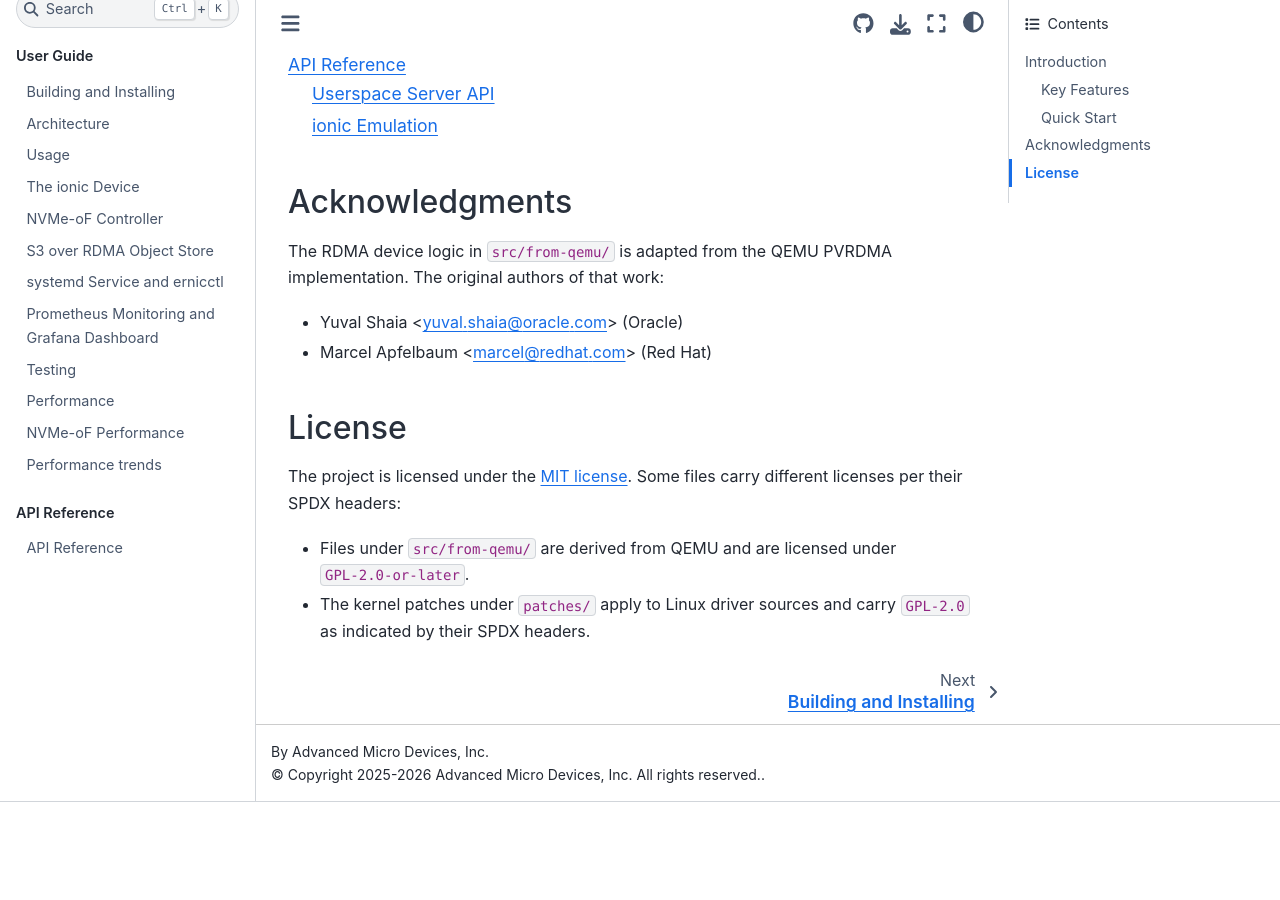
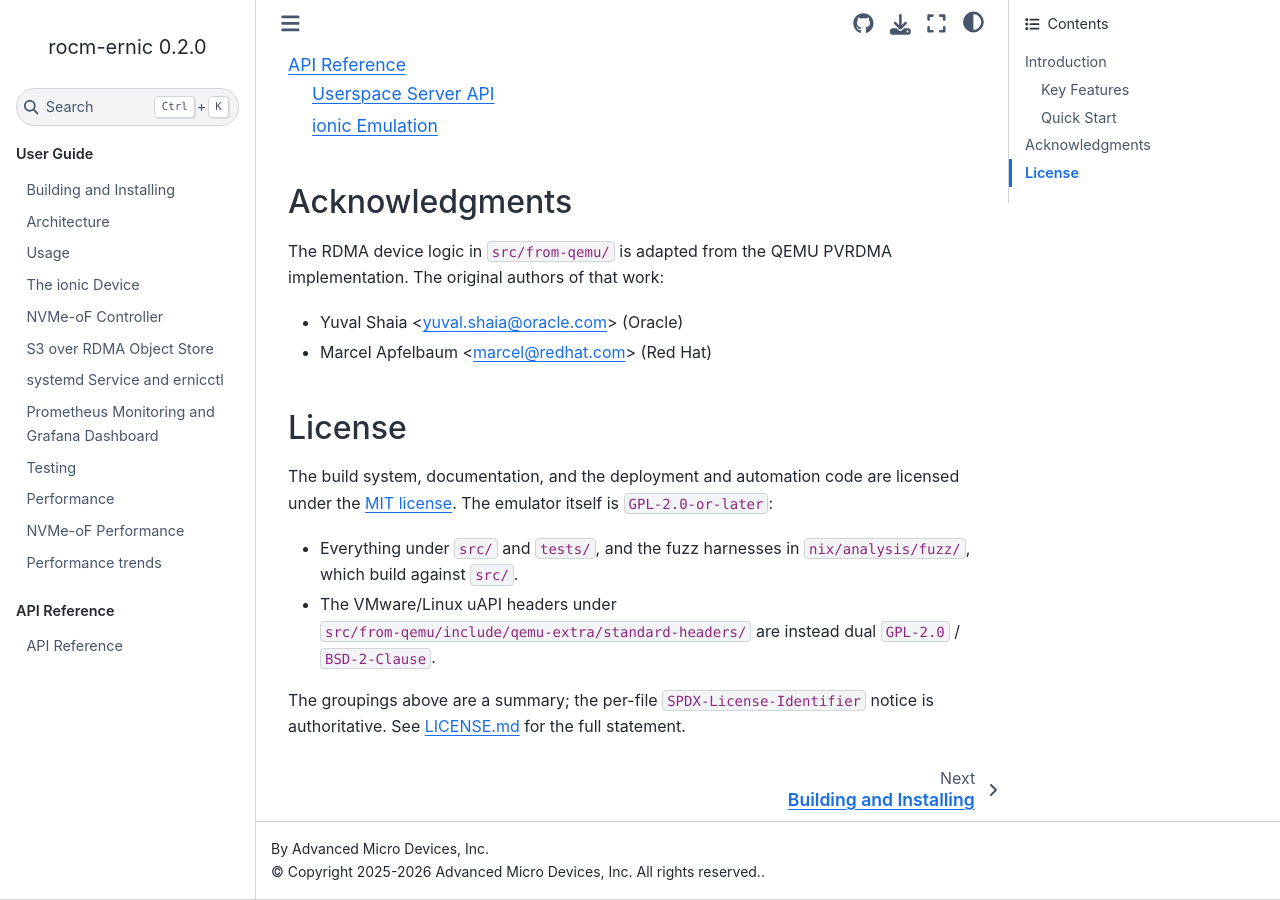
Before and after one commit to ROCm/rocm-ernic, a Sphinx documentation site: the page built from docs/index.rst, in a window 1280 px wide and 900 px high, scrolled down 3714 px. Built offline with Sphinx 7.4.7 and the Sphinx Book theme 1.1.4, drawn with Linux system fonts in a browser that asks for light colours; before the commit the page ends 4516 px from its top, so only the background shows below that.

Commit message:
docs: relicense the WRITE_WITH_IMM test as GPL and correct the summaries (#173)
tests/test_write_imm.c arrived under MIT and was the one MIT file inside
otherwise GPL-licensed tests/. Gluesys and Jihyeon Gim granted permission
by email to relicense their contribution, so it now carries
GPL-2.0-or-later in the layout its neighbours use: description first,
then the copyright block and the GNU GPL boilerplate pointing at
LICENSE_GPL.md. Both copyright holders are kept -- a license change does
not move authorship. LICENSE.md no longer has to carve the file out.

The prose summaries had drifted from LICENSE.md since 815891b widened GPL
coverage from src/from-qemu/ to all of src/ and tests/:

* docs/index.rst still scoped GPL to src/from-qemu/, and credited the
  kernel patches under patches/ with SPDX headers they do not carry.
  That bullet is dropped rather than corrected.

* CLAUDE.md called everything outside src/from-qemu/ MIT, which would
  have put the wrong header on any new file under src/ or tests/.

* README.md presented the project as MIT-only, badge included.

```diff
--- a/docs/index.rst
+++ b/docs/index.rst
@@ -89,12 +89,18 @@
 License
 -------
 
-The project is licensed under the
+The build system, documentation, and the deployment and automation code are licensed
+under the
 `MIT license <https://github.com/ROCm/rocm-ernic/blob/develop/LICENSE.md>`_.
-Some files carry different licenses per their SPDX headers:
+The emulator itself is ``GPL-2.0-or-later``:
 
-- Files under ``src/from-qemu/`` are derived from QEMU and are
-  licensed under ``GPL-2.0-or-later``.
-- The kernel patches under ``patches/`` apply to Linux driver
-  sources and carry ``GPL-2.0`` as indicated by their SPDX
-  headers.
+- Everything under ``src/`` and ``tests/``, and the fuzz harnesses in
+  ``nix/analysis/fuzz/``, which build against ``src/``.
+- The VMware/Linux uAPI headers under
+  ``src/from-qemu/include/qemu-extra/standard-headers/`` are instead
+  dual ``GPL-2.0`` / ``BSD-2-Clause``.
+
+The groupings above are a summary; the per-file ``SPDX-License-Identifier``
+notice is authoritative. See
+`LICENSE.md <https://github.com/ROCm/rocm-ernic/blob/develop/LICENSE.md>`_
+for the full statement.
```
Also changed, not shown: CLAUDE.md (+6 -3 lines), README.md (+5 -3 lines), LICENSE.md, 1 other file.
